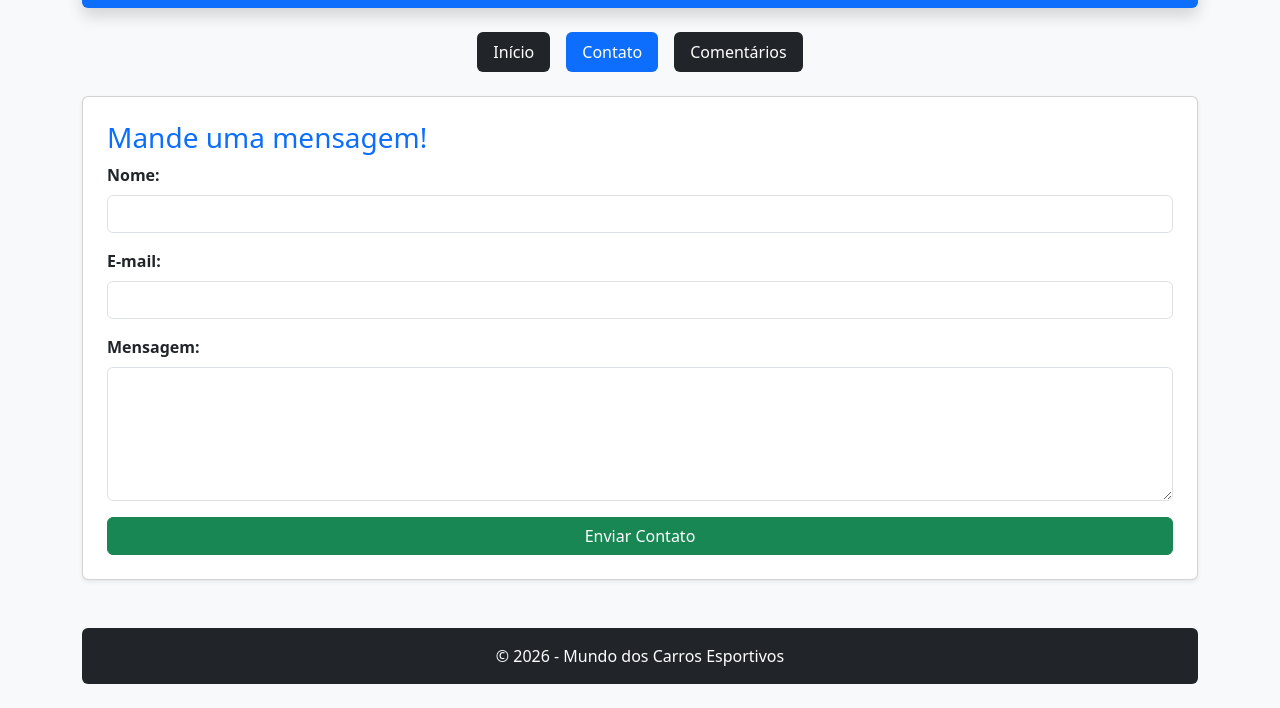
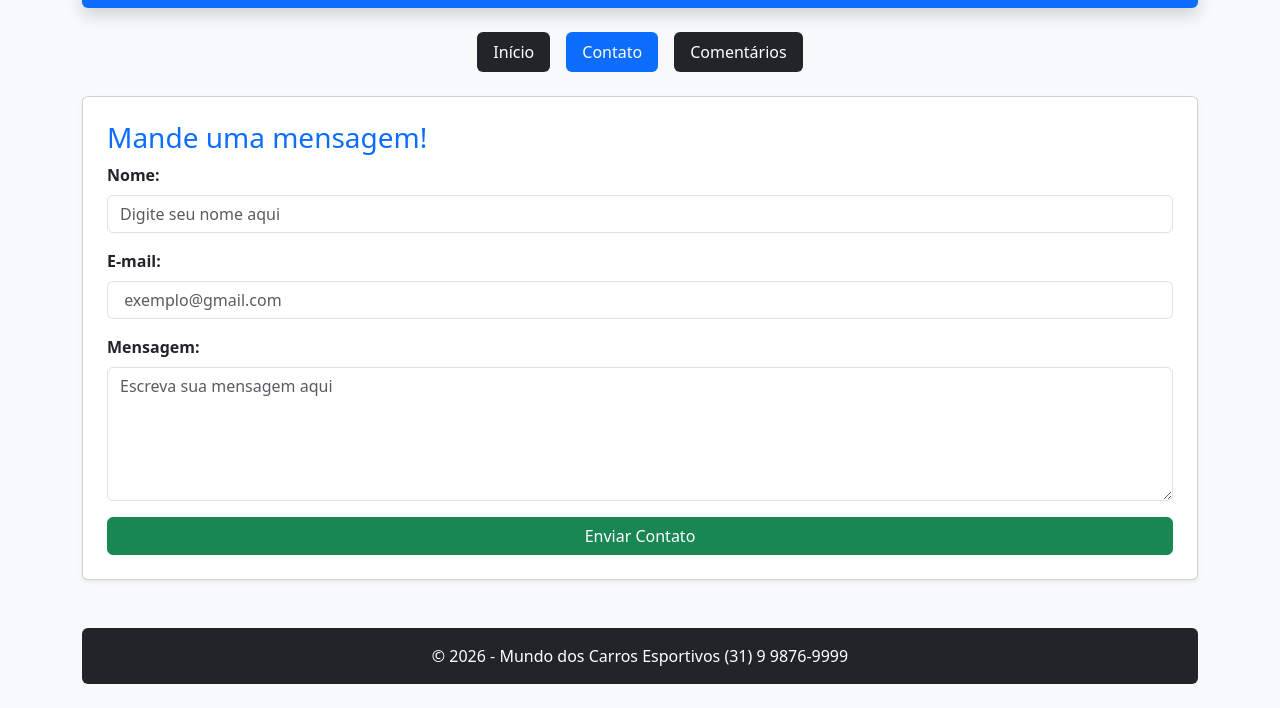
Before and after one commit to 0001203839-byte/atividade6, a plain HTML site: page contatos.html in a window 1280 px wide. Shown: the part 139-847 px from the top of the page. Drawn offline with nearby package versions, Linux system fonts and the light colour scheme.

Commit message:
Mudancas basicas

```diff
--- a/contatos.html
+++ b/contatos.html
@@ -23,22 +23,22 @@
             <form action="#">
                 <div class="mb-3">
                     <label for="nome" class="form-label fw-bold">Nome:</label>
-                    <input type="text" class="form-control" id="nome" required>
+                    <input type="text" class="form-control" id="nome" placeholder = "Digite seu nome aqui" required>
                 </div>
                 <div class="mb-3">
                     <label for="email" class="form-label fw-bold">E-mail:</label>
-                    <input type="email" class="form-control" id="email" required>
+                    <input type="email" class="form-control" id="email" placeholder=" exemplo@gmail.com" required>
                 </div>
                 <div class="mb-3">
                     <label for="mensagem" class="form-label fw-bold">Mensagem:</label>
-                    <textarea class="form-control" id="mensagem" rows="5"></textarea>
+                    <textarea class="form-control" id="mensagem" rows="5" placeholder="Escreva sua mensagem aqui"></textarea>
                 </div>
                 <button type="submit" class="btn btn-success w-100">Enviar Contato</button>
             </form>
         </section>
 
         <footer class="bg-dark text-white text-center p-3 rounded">
-            <p class="m-0">&copy; 2026 - Mundo dos Carros Esportivos</p>
+            <p class="m-0">&copy; 2026 - Mundo dos Carros Esportivos (31) 9 9876-9999</p>
         </footer>
     </div>
 </body>
```
Also changed, not shown: comentarios.html (+1 -1 lines), index.html (+1 -1 lines).
